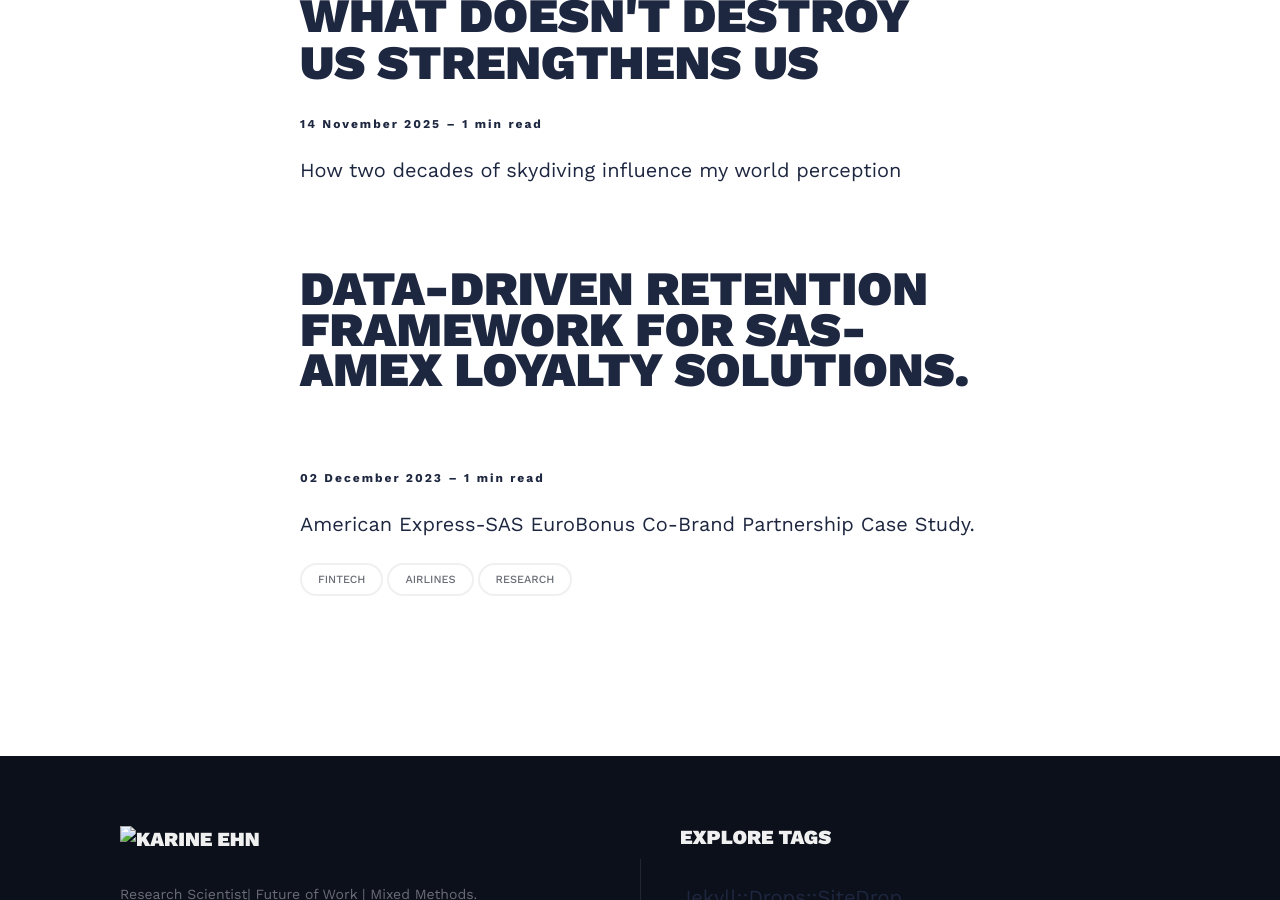
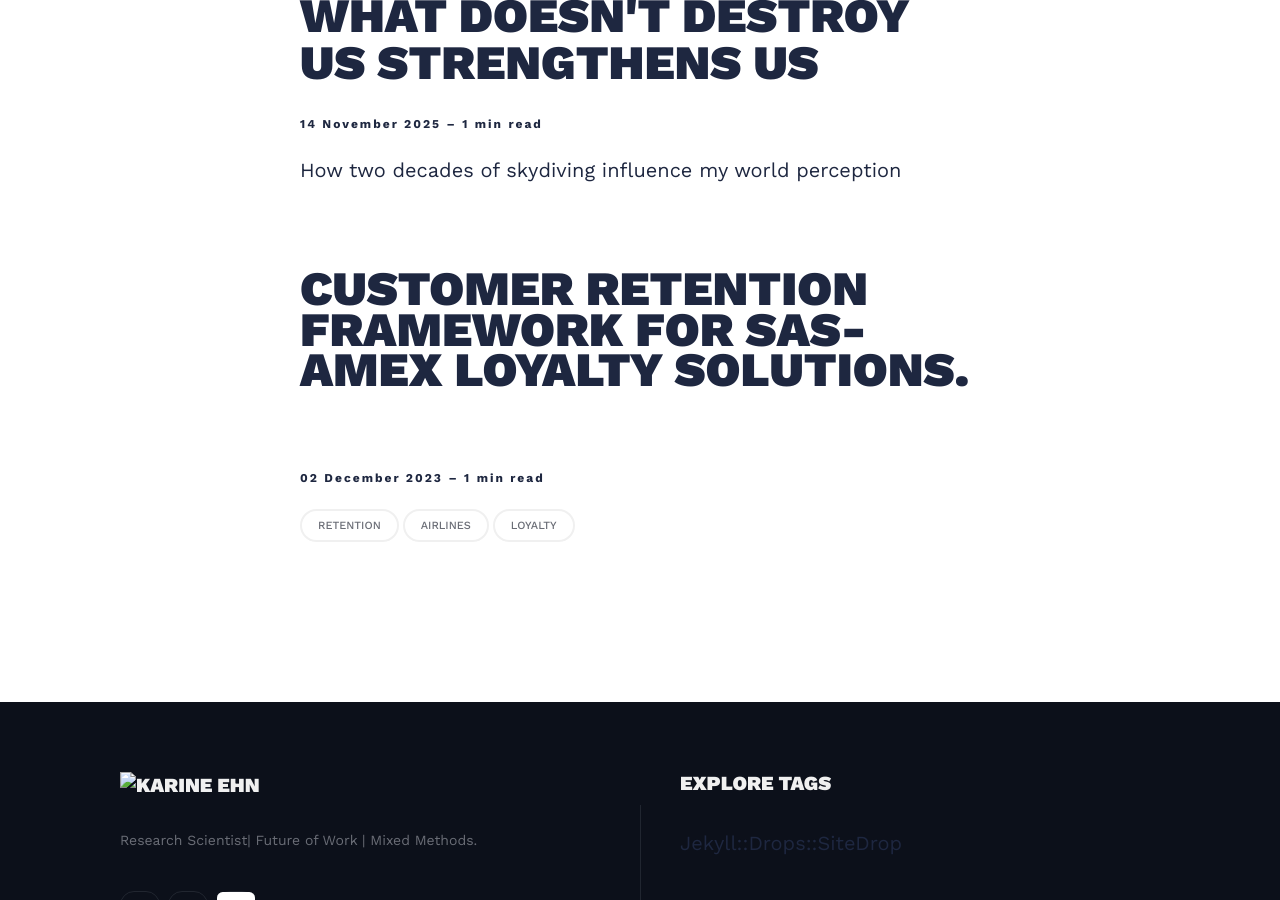
Before and after one commit to kargam0167/kargam0167.github.io, a Jekyll site: the page built from index.html, in a window 1280 px wide and 900 px high, scrolled down 730 px. Built offline with Jekyll 4.4.1, drawn with Linux system fonts in a browser that asks for light colours; nearby versions of some CDN libraries; the list of posts is cut into pages by our own code.

Commit message:
Update 2018-11-12-do-what-you-can-with-what-you-have-where-you-are.markdown

```diff
--- a/_posts/2018-11-12-do-what-you-can-with-what-you-have-where-you-are.markdown
+++ b/_posts/2018-11-12-do-what-you-can-with-what-you-have-where-you-are.markdown
@@ -1,10 +1,10 @@
 ---
 layout: post
-title:  Data-Driven Retention Framework for SAS-AMEX Loyalty Solutions.
-description: American Express-SAS EuroBonus Co-Brand Partnership Case Study.
+title:  Customer Retention Framework for SAS-AMEX Loyalty Solutions.
+Description: Insights and framework for a customer retention program at Scandinavian Airlines.
 date:   2023-12-02 10:01:35 +0300
 image:  '/images/07.jpg'
-tags:   [fintech, airlines, research]
+tags:   [retention, airlines, loyalty]
 ---
 The American Express-SAS EuroBonus co-brand card is a loyalty solution that enables EuroBonus members to earn points on everyday spending outside airline transactions. While the program has successfully attracted a large customer base, it faced challenges with inactive customers at risk of churning. This case study outlines a data-driven retention initiative to identify and re-engage at-risk customers early in their churn journey. The initiative targeted inactive EuroBonus co-branded cardholders, leveraging predictive analytics to retain high-value customers.
 
```
